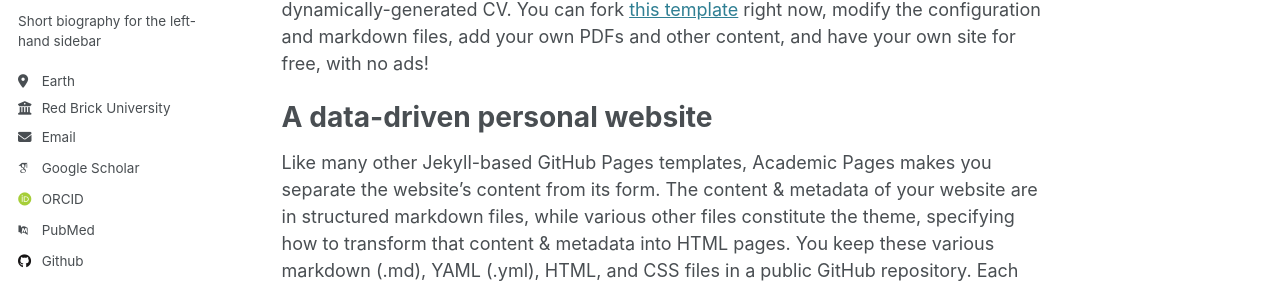
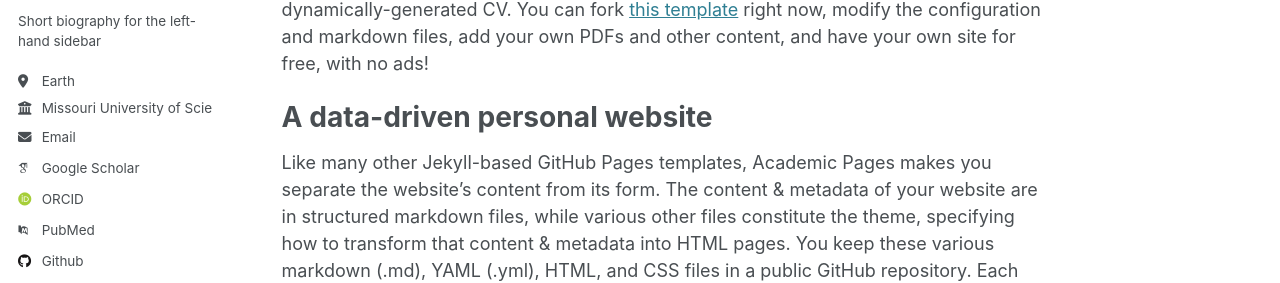
Before and after one commit to behzadfarzanegan/behzadfarzanegan.github.io, a Jekyll site: the page built from _pages/about.md, in a window 1280 px wide. Shown: the part 342-625 px from the top of the page. Built offline with Jekyll 4.4.1, drawn with Linux system fonts in a browser that asks for light colours; some web fonts are replaced.

Commit message:
Update _config.yml

```diff
--- a/_config.yml
+++ b/_config.yml
@@ -26,13 +26,13 @@
   pronouns         : "he/him"
   bio              : "Short biography for the left-hand sidebar"
   location         : "Earth"
-  employer         : "Red Brick University"
+  employer         : "Missouri University of Science of Technology"
   uri              : # URL
   email            : "b.farzanegan@mst.edu"
 
   # Academic websites
   arxiv            : # URL - Update with the correct link to your profile
-  googlescholar    : "https://scholar.google.com/citations?user=PS_CX0AAAAAJ"
+  googlescholar    : "https://scholar.google.com/citations?hl=en&user=kyEt7S8AAAAJ&view_op=list_works&sortby=pubdate&inst=15611845720231691803"
   impactstory      : # URL
   orcid            : "http://orcid.org/yourorcidurl"
   semantic         : # URL
```
